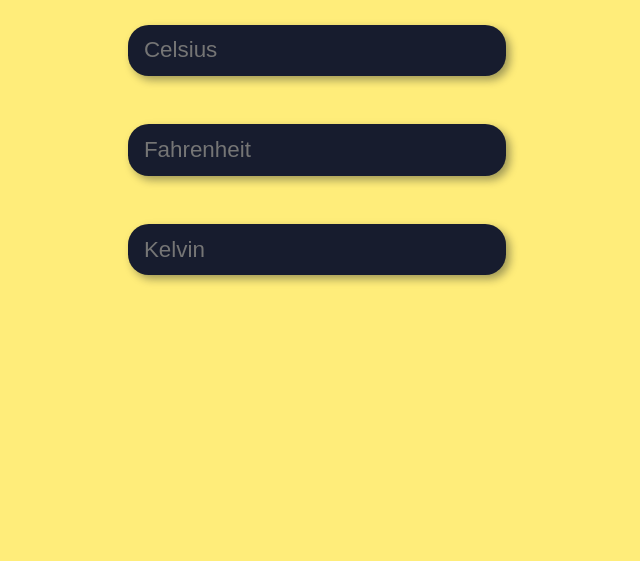
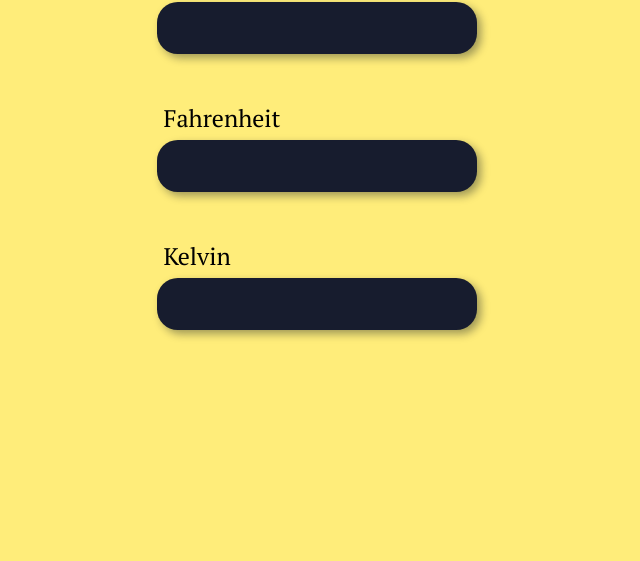
Before and after one commit to Redligstone/Converter, a plain HTML site: page index.html in a window 1280 px wide. Shown: the part 239-800 px from the top of the page, without its empty margins (323-963 px from the left). Drawn offline with Linux system fonts and the light colour scheme.

Commit message:
simple converter

```diff
--- a/index.html
+++ b/index.html
@@ -14,9 +14,18 @@
             <h1 class="main__title">Converter</h1>
 
             <div class="main__inputs">
-                <input type="number" name="celcius" class="input cel" placeholder="Celsius">
-                <input type="number" name="frenhight" class="input far" placeholder="Fahrenheit">
-                <input type="number" name="kelvin" class="input kel" placeholder="Kelvin">
+                <div class="main__item">
+                    <div class="title">Celsius</div>
+                    <input type="number" name="celcius" class="input cel">
+                </div>
+                <div class="main__item">
+                    <div class="title">Fahrenheit</div>
+                    <input type="number" name="frenhight" class="input far">
+                </div>
+                <div class="main__item">
+                    <div class="title">Kelvin</div>
+                    <input type="number" name="kelvin" class="input kel">
+                </div>
             </div>
         </div>
     </main>
--- a/style.css
+++ b/style.css
@@ -12,12 +12,13 @@ body{
     align-items: center;
     justify-content: center;
     height: 100vh;
+
 }
 .main__container {
     margin: -10rem 1rem 0 1rem;
     display: flex;
     flex-direction: column;
-    gap: 2rem;
+    gap: 1.6rem;
 }
 .main__title {
     font-size: 5rem;
@@ -26,8 +27,16 @@ body{
 .main__inputs {
     display: flex;
     flex-direction: column;
+    justify-content: center;
+    align-items: center;
     gap: 3rem;
 }
+.title{
+    font-size: 1.5rem;
+    font-weight: 500;
+    padding: 0rem 0 0.4rem 0.4rem;
+}
+
 input {
     border: none;
     outline: none;
@@ -47,6 +56,7 @@ input:focus{
 }
 
 
+
 @media(max-width:430px){
     input {
         font-size: 1.2rem;
@@ -57,4 +67,9 @@ input:focus{
         margin: 0 1rem;
         font-size: 3.5rem;
     }
+    .title{
+        font-size: 1.4rem;
+        font-weight: 500;
+        padding: 0 0 0.3rem 1.6rem;
+    }
 }
```
